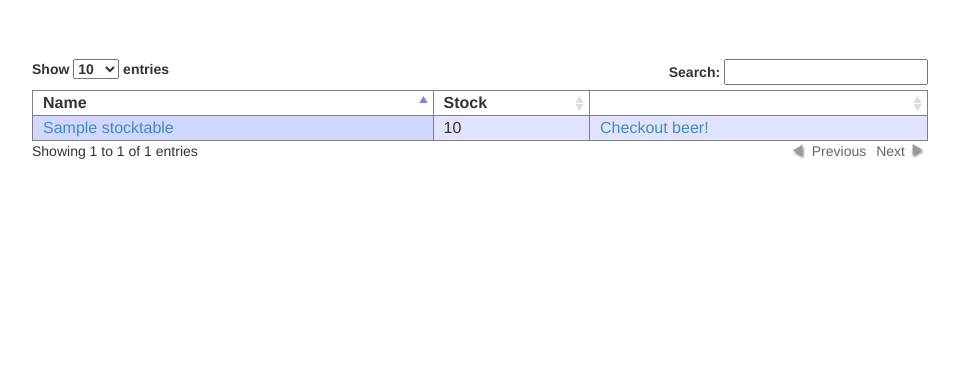
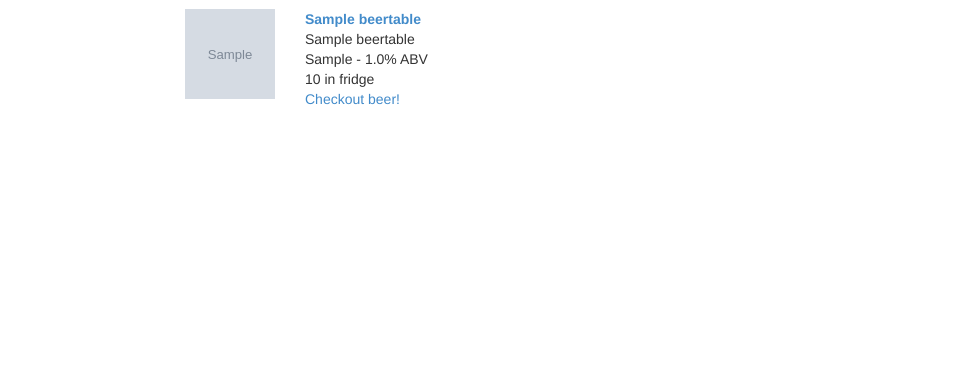
Before and after one commit to marshall91/beerstock, a Django app: page /beers/stock_index/ in a window 1280 px wide. Shown: the part 51-420 px from the top of the page, without its empty margins (160-1119 px from the left). Run offline with Django 3.2, Linux system fonts and the light colour scheme; a user stored in the database is signed in; tables that the repository leaves empty hold one stand-in row (values such as "Sample post"); grey boxes marked "Sample" are stand-in pictures; parts of the project's set-up code (start-up, migrations or seed data) failed here and were passed over; some libraries are stand-ins or nearby versions.

Commit message:
New stock view

```diff
--- a/beers/views.py
+++ b/beers/views.py
@@ -73,7 +73,12 @@ def update_beer(request, bid):
 
 @login_required
 def stock_index(request):
-    all_beer_list = StockTable.objects.filter(owner=request.user, amountInStock__gt=0)
+    user_stock_list = StockTable.objects.filter(owner=request.user, amountInStock__gt=0)
+    all_beer_list = {}
+    for stock in user_stock_list:
+        beer = BeerTable.objects.get(untappdId=stock.untappdId)
+        all_beer_list[stock.untappdId] = {'stock': stock, 'beer': beer}
+
     context = Context({
         'all_beer_list': all_beer_list,
         'user': request.user,
--- a/templates/beers/stock_index.html
+++ b/templates/beers/stock_index.html
@@ -3,22 +3,29 @@
 </head>
 {% include "layouts/toolbar.html" %}
 <body>
-{% if all_beer_list %}
-	<table border="1" align="center" id='table'>
-		<thead>
-			<td><b>Name</b></td>
-			<td><b>Stock</b></td>
-			<td></td>
-		</thead>
-	{% for beer in all_beer_list %}
-		<tr>
-			<td><a href="/beers/update_beer/{{ beer.untappdId }}">{{ beer.beerName }}</a></td>
-			<td>{{ beer.amountInStock }}</td>
-			<td><a href="/beers/checkout_beer/{{ beer.untappdId }}">Checkout beer!</a></td>
-		</tr>
-	{% endfor %}
-	</table>
-{% else %}
-	<p align="center">No beers are available.</p>
-{% endif %}
+    <div class="container">
+        <div class="col-md-2"></div>
+        <div class="col-md-6">
+            {% if all_beer_list %}
+                {% for key, entry in all_beer_list.items %}
+                    <div class="row">
+                        <div class="col-md-4">
+                            <img src={{ entry.beer.imgUrl }} height=90px width=90px class="beer-logo">
+                        </div>
+                        <div class="col-md-8">
+                            <p>
+                                <a href="/beers/update_beer/{{ entry.beer.untappdId }}"><strong>{{ entry.beer.name }}</strong></a><br>
+                                {{ entry.beer.breweryName }}<br>
+                                {{ entry.beer.style }} - {{ entry.beer.abv }}% ABV<br>
+                                {{ entry.stock.amountInStock }} in fridge<br>
+                                <a href="/beers/checkout_beer/{{ entry.stock.untappdId }}">Checkout beer!</a>
+                            </p>
+                        </div>
+                    </div>
+	            {% endfor %}
+            {% else %}
+                <p align="center">No beers are available.</p>
+            {% endif %}
+        </div>
+    </div>
 </body>
```
Also changed, not shown: templates/beers/beer_list.html (+5 -8 lines).
